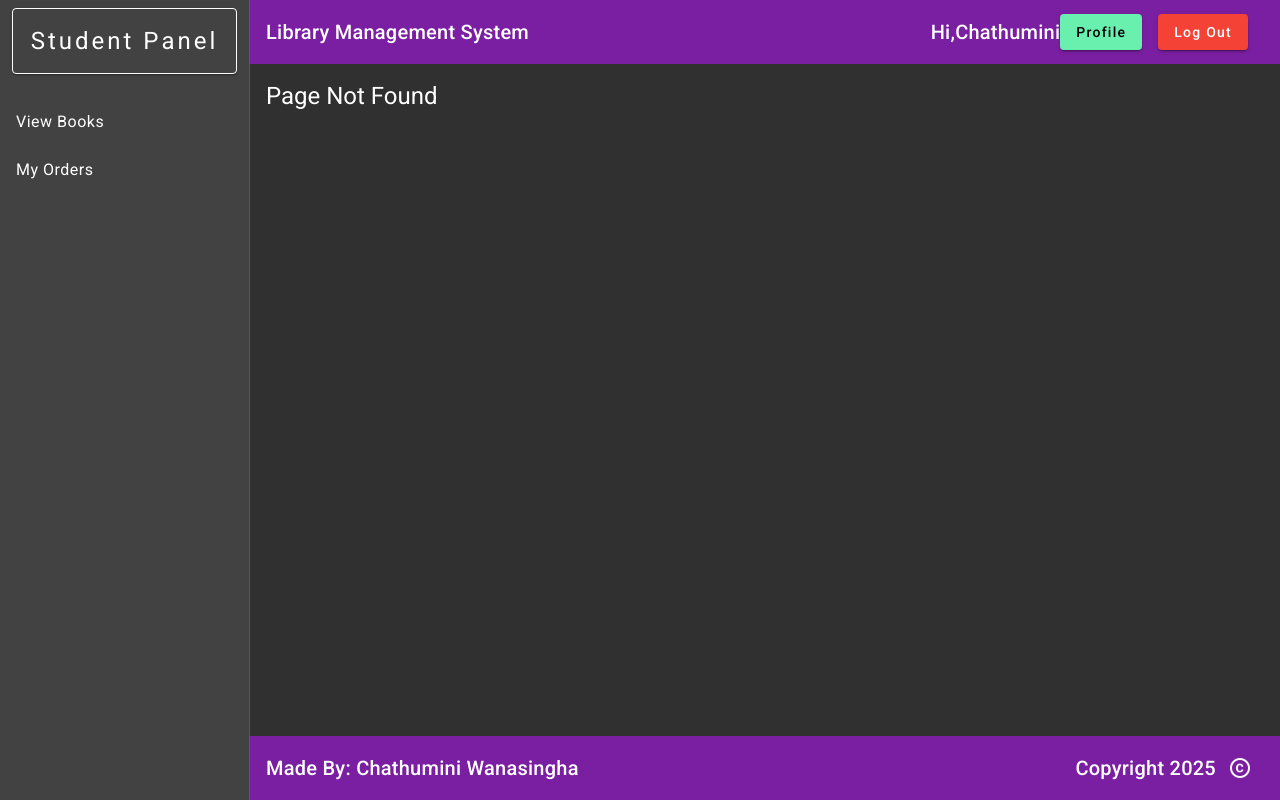
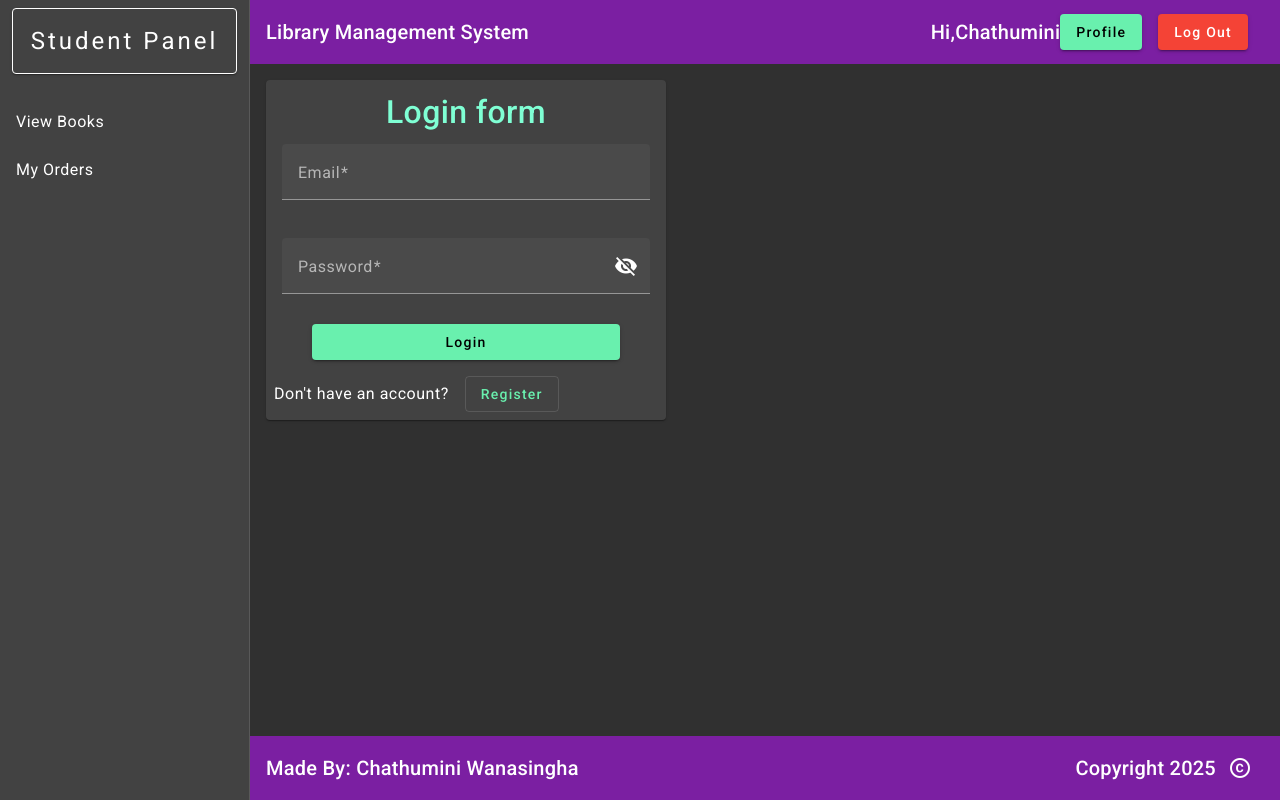
Before and after one commit to Chathuminipamodya/Library_Management_system, an Angular app: page /login in a window 1280 px wide. Before the commit this address had no page. Built offline with nearby package versions, Linux system fonts and the light colour scheme.

Commit message:
Login form

```diff
--- a/src/app/app.routes.ts
+++ b/src/app/app.routes.ts
@@ -1,8 +1,11 @@
 import { Routes } from '@angular/router';
 import { PageNotFoundComponent } from './shared/components/page-not-found/page-not-found.component';
 import { RegisterComponent } from './auth/register/register.component';
+import { LoginComponent } from './auth/login/login.component';
 
 export const routes: Routes = [
     { path: 'register', component: RegisterComponent },
+     { path: 'login', component: LoginComponent },
     { path: '**', component: PageNotFoundComponent },
+
 ];
--- a/src/app/auth/login/login.component.html
+++ b/src/app/auth/login/login.component.html
@@ -1 +1,31 @@
-<p>login works!</p>
+<mat-card>
+    <mat-card-header>
+        <mat-card-title>Login form</mat-card-title>
+    </mat-card-header>
+    <mat-card-content [formGroup]="loginForm">
+        <mat-form-field color="accent">
+            <mat-label>Email</mat-label>
+            <input matInput formControlName="email">
+            <mat-error>Field is required</mat-error>
+        </mat-form-field>
+           <mat-form-field color="accent">
+                    <mat-label>Password</mat-label>
+                    <input [type]="hidePassword ? 'password' : 'text'"
+                    matInput formControlName="password">
+                    <button mat-icon-button matSuffix (click)="hidePassword = !hidePassword">
+                        <mat-icon>
+                           {{hidePassword ? "visibility_off" :
+                                "visibility_on"}}
+                        </mat-icon>
+                    </button>
+                    <mat-error>Field is required</mat-error>
+                </mat-form-field>
+    </mat-card-content>
+    <mat-card-actions>
+        <button mat-raised-button color="accent" (click)="login()">Login</button>
+    </mat-card-actions>
+    <mat-card-actions>
+        <h4>Don't have an account?</h4>
+        <a mat-stroked-button color="accent" routerLink="/register">Register</a>
+    </mat-card-actions>
+</mat-card>
--- a/src/app/auth/login/login.component.scss
+++ b/src/app/auth/login/login.component.scss
@@ -0,0 +1,30 @@
+:host{
+    display: block;
+    width: 400px;
+    border: 0px solid white;
+}
+mat-card{
+    mat-card-header{
+        display: flex;
+        justify-content: center;
+
+        mat-card-title{
+            font-size: 2rem;
+            color: aquamarine;
+        }
+    }
+    mat-form-field{
+        padding-top: 1rem;
+        width: 100%;
+    }
+    mat-card-actions{
+        button{
+            margin: auto;
+            width: 80%;
+        }
+        h4{
+            margin: 0;
+            padding-right: 1rem;
+        }
+    }
+}
--- a/src/app/auth/login/login.component.ts
+++ b/src/app/auth/login/login.component.ts
@@ -1,4 +1,5 @@
 import { Component } from '@angular/core';
+import { FormBuilder, FormGroup,Validators} from '@angular/forms';
 
 @Component({
   selector: 'app-login',
@@ -7,5 +8,18 @@ import { Component } from '@angular/core';
   styleUrl: './login.component.scss'
 })
 export class LoginComponent {
-
+  loginForm:FormGroup;
+  hidePassword: boolean = true;
+constructor(fb:FormBuilder){
+this.loginForm = fb.group({
+  email:fb.control("",[Validators.required]),
+  password:fb.control("",[Validators.required]),
+})
 }
+login(){
+let loginInfo ={
+  email: this.loginForm.get('email')?.value,
+  password: this.loginForm.get('password')?.value,
+}
+}
+}
```
